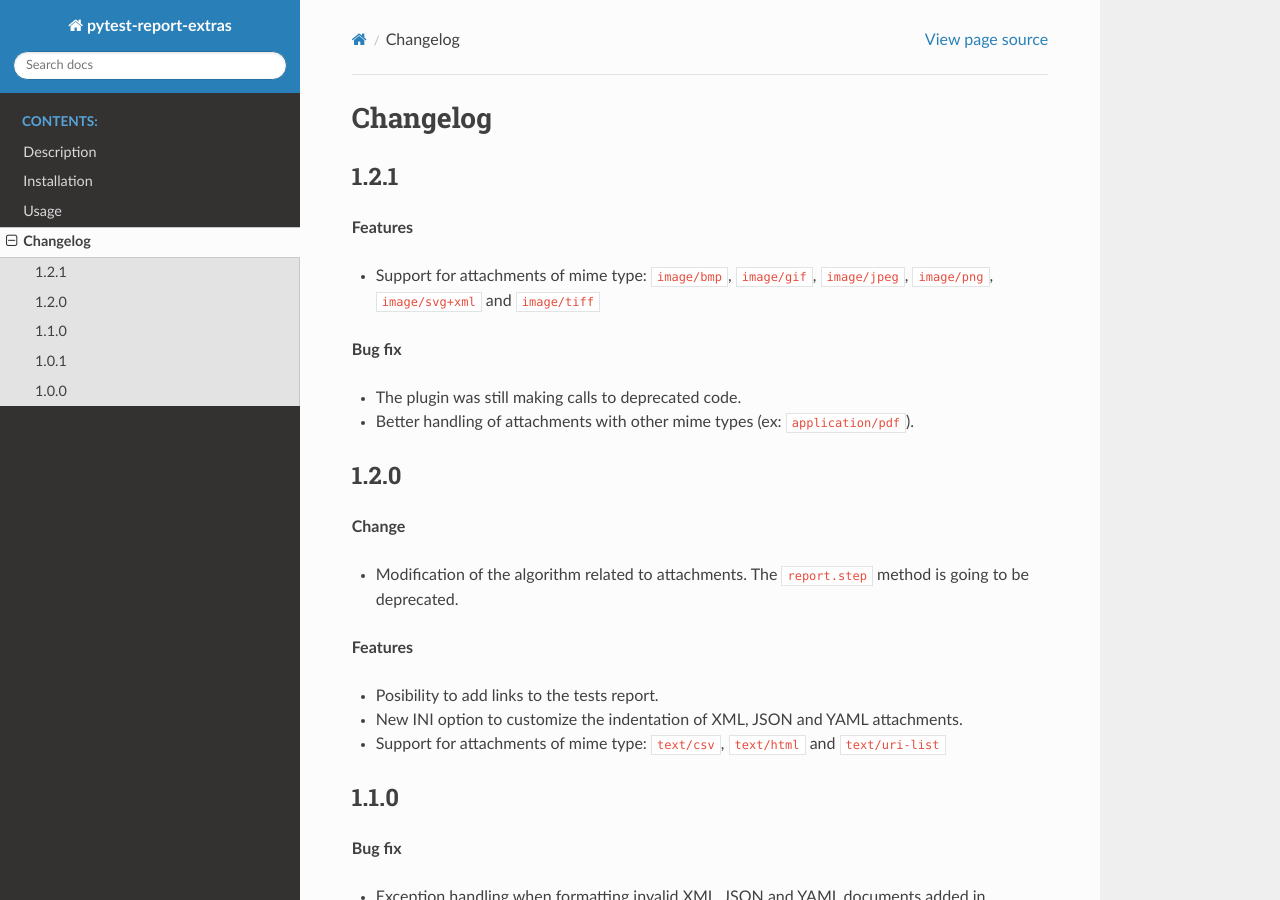
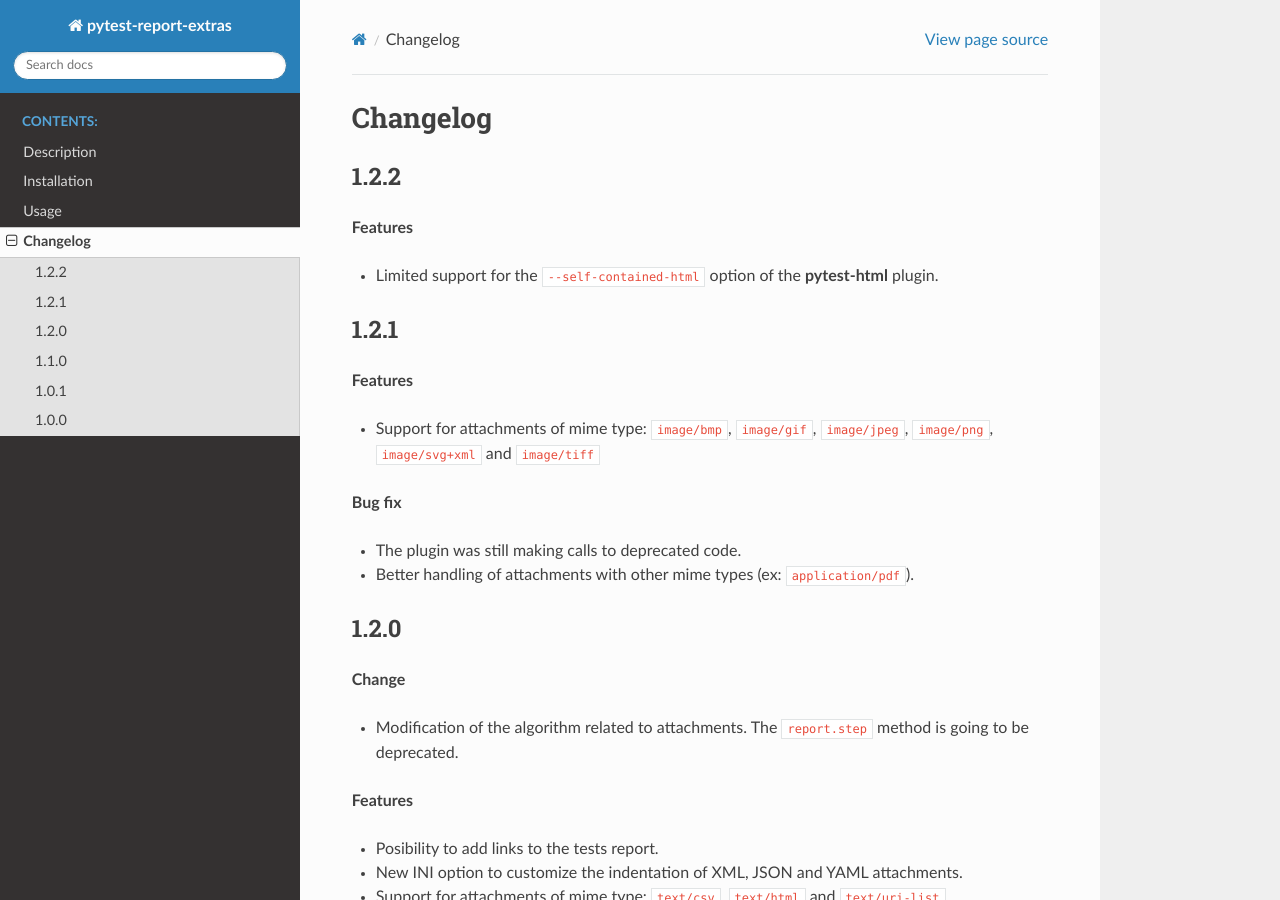
Before and after one commit to harmin-parra/pytest-report-extras, a Sphinx documentation site: the page built from docs/changelog.rst, in a window 1280 px wide and 900 px high. Built offline with Sphinx 7.4.7 and the Read the Docs theme 3.1.0, drawn with Linux system fonts in a browser that asks for light colours.

Commit message:
Add v1.2.2 changes

```diff
--- a/docs/changelog.rst
+++ b/docs/changelog.rst
@@ -1,6 +1,14 @@
 =========
 Changelog
 =========
+
+
+1.2.2
+=====
+
+**Features**
+
+* Limited support for the ``--self-contained-html`` option of the **pytest-html** plugin.
 
 
 1.2.1
--- a/docs/user_guide.rst
+++ b/docs/user_guide.rst
@@ -101,7 +101,7 @@ To add a link to the report:
 Limitations
 ===========
 
-* No support for the ``--self-contained-html`` option of the **pytest-html** plugin.
+* Limited support for the ``--self-contained-html`` option of the **pytest-html** plugin. The report still contains links for attachments of unsopported mime types.
 
 * No support for any kind of parallel tests execution (multi-treads, multi-tabs or multi-windows).
 
```
